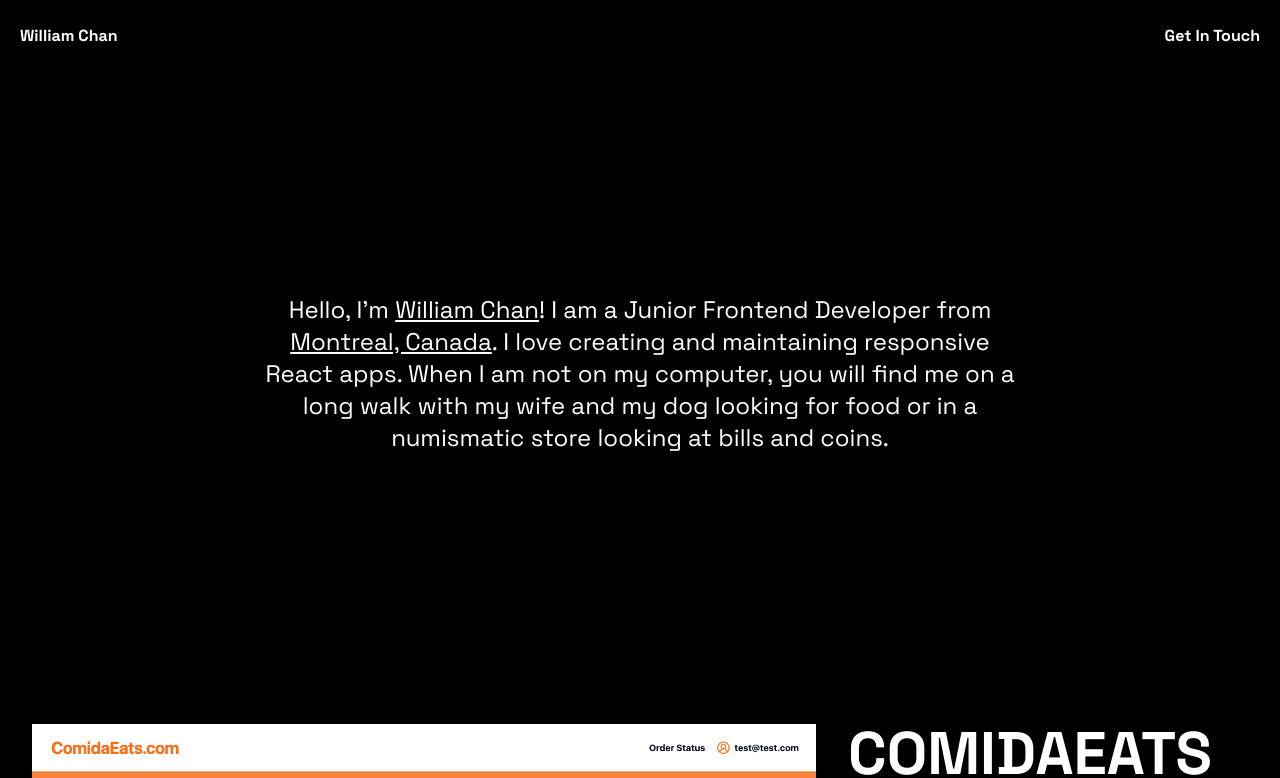
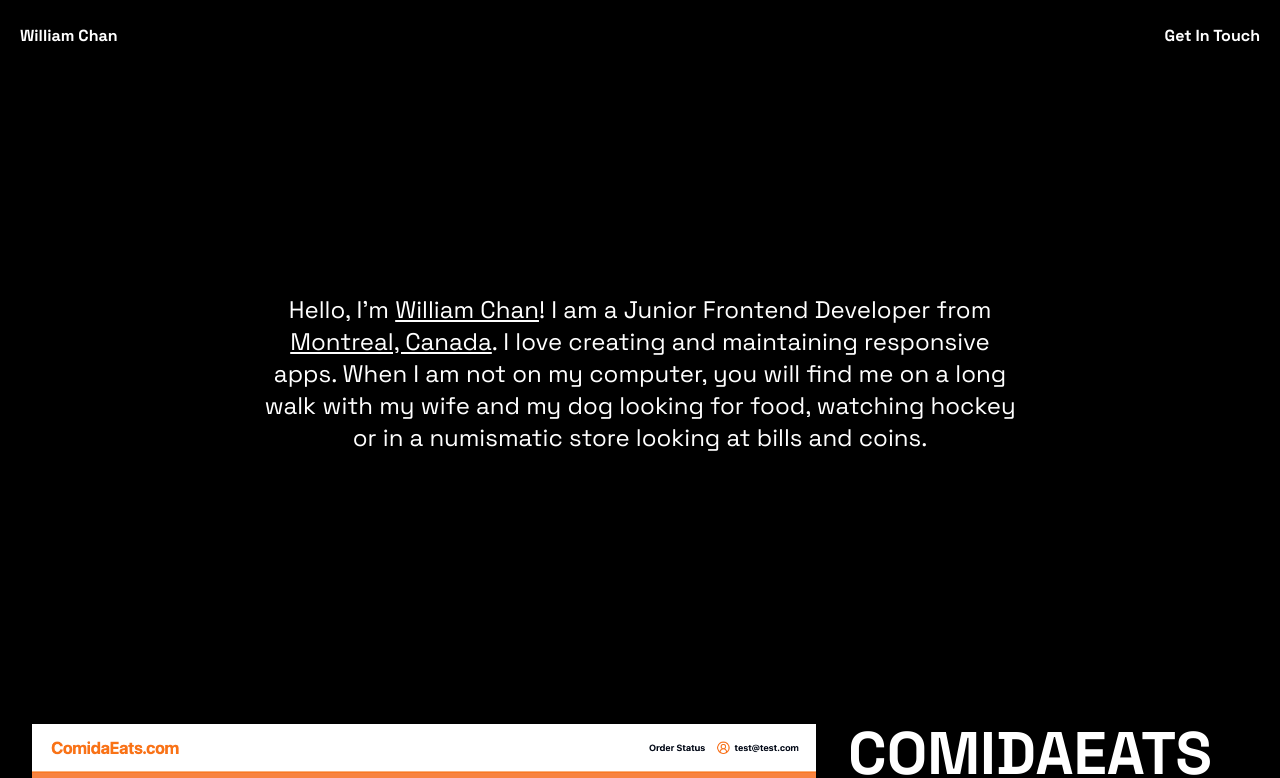
Before and after one commit to chantaseng/portfolio-v2, a React (Vite) app: page / in a window 1280 px wide. Shown: the top 778 px of the page. Built offline with nearby package versions, Linux system fonts and the light colour scheme.

Commit message:
changing copy

```diff
--- a/src/components/Introduction.jsx
+++ b/src/components/Introduction.jsx
@@ -13,10 +13,10 @@ const Introduction = () => {
           My specialization lies in creating and maintaining responsive websites
           that prioritize a seamless user experience. */}
           Hello, I’m <MyPicture />! I am a Junior Frontend Developer from{' '}
-          <Montreal />. I love creating and maintaining responsive React apps.
-          When I am not on my computer, you will find me on a long walk with my
-          wife and my dog looking for food or in a numismatic store looking at
-          bills and coins.
+          <Montreal />. I love creating and maintaining responsive apps. When I
+          am not on my computer, you will find me on a long walk with my wife
+          and my dog looking for food, watching hockey or in a numismatic store
+          looking at bills and coins.
         </div>
       </div>
       <div className="w-full h-60"></div>
```
